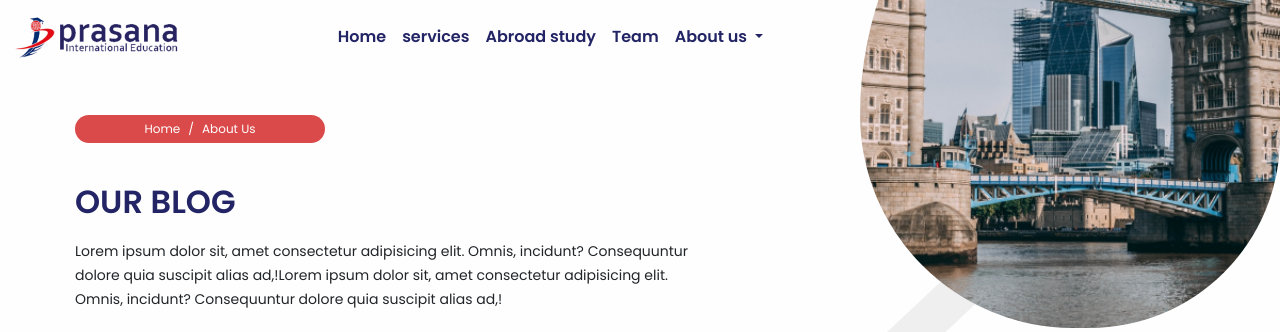
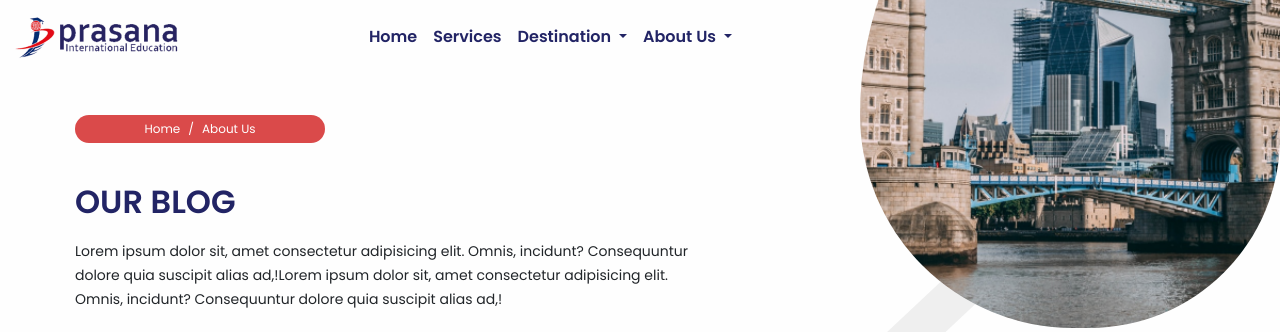
Before and after one commit to np03a170120/Prasana, a PHP site: page /blog.php in a window 1280 px wide. Shown: the top 332 px of the page. Run offline with PHP 8.4, Linux system fonts and the light colour scheme.

Commit message:
changes being added

```diff
--- a/css/main.css
+++ b/css/main.css
@@ -988,4 +988,21 @@ section.main-about.sec-padding {
   margin: 0 6px;
   color: white;
 }
+
+.dropdown-menu.show {
+  background: #222465;
+  color: white;
+}
+
+a.dropdown-item {
+  color: white;
+}
+
+li.nav-item {
+  text-transform: capitalize;
+}
+
+.dropdown-item {
+  font-size: 13px;
+}
 /*# sourceMappingURL=main.css.map */
--- a/css/main.scss
+++ b/css/main.scss
@@ -706,3 +706,20 @@
         color: white;
     }
 }
+
+.dropdown-menu.show {
+    background: #222465;
+    color: white;
+}
+
+a.dropdown-item {
+    color: white;
+}
+
+li.nav-item {
+    text-transform: capitalize;
+}
+
+.dropdown-item {
+    font-size: 13px;
+}
--- a/header.php
+++ b/header.php
@@ -23,7 +23,9 @@
         <div class="container">
             <div class="header-wrapper">
                 <div class="header-logo">
-                    <img src="./images/logo.png" alt="">
+                    <a href="index.php">
+                        <img src="./images/logo.png" alt="">
+                    </a>
                 </div>
                 <div class="header-mid">
                     <nav class="navbar navbar-expand-lg">
@@ -35,26 +37,34 @@
                         <div class="collapse navbar-collapse" id="navbarNavDropdown">
                             <ul class="navbar-nav">
                                 <li class="nav-item active">
-                                    <a class="nav-link" href="#">Home <span class="sr-only">(current)</span></a>
+                                    <a class="nav-link" href="index.php">Home <span class="sr-only">(current)</span></a>
                                 </li>
                                 <li class="nav-item">
-                                    <a class="nav-link" href="#">services</a>
+                                    <a class="nav-link" href="services.php">services</a>
                                 </li>
-                                <li class="nav-item">
-                                    <a class="nav-link" href="#">Abroad study</a>
+                                <li class="nav-item dropdown">
+                                    <a class="nav-link dropdown-toggle" href="#" id="navbarDropdownMenuLink"
+                                        data-toggle="dropdown" aria-haspopup="true" aria-expanded="false">
+                                        Destination
+                                    </a>
+                                    <div class="dropdown-menu" aria-labelledby="navbarDropdownMenuLink">
+                                        <a class="dropdown-item" href="gallery.php">Australia</a>
+                                        <a class="dropdown-item" href="blog.php">Canada</a>
+                                        <a class="dropdown-item" href="team.php">New Zealand</a>
+                                        <a class="dropdown-item" href="team.php">UK</a>
+                                        <a class="dropdown-item" href="team.php">USA</a>
+                                    </div>
                                 </li>
-                                <li class="nav-item">
-                                    <a class="nav-link" href="#">Team</a>
-                                </li>
+
                                 <li class="nav-item dropdown">
                                     <a class="nav-link dropdown-toggle" href="#" id="navbarDropdownMenuLink"
                                         data-toggle="dropdown" aria-haspopup="true" aria-expanded="false">
                                         About us
                                     </a>
                                     <div class="dropdown-menu" aria-labelledby="navbarDropdownMenuLink">
-                                        <a class="dropdown-item" href="#">Gallery</a>
-                                        <a class="dropdown-item" href="#">Another action</a>
-                                        <a class="dropdown-item" href="#">Something else here</a>
+                                        <a class="dropdown-item" href="gallery.php">Our Gallery</a>
+                                        <a class="dropdown-item" href="blog.php">Our blog</a>
+                                        <a class="dropdown-item" href="team.php">Our team</a>
                                     </div>
                                 </li>
                             </ul>
```
Also changed, not shown: 1 other file.
